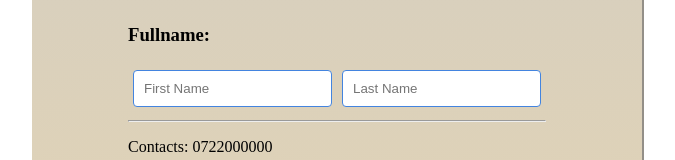
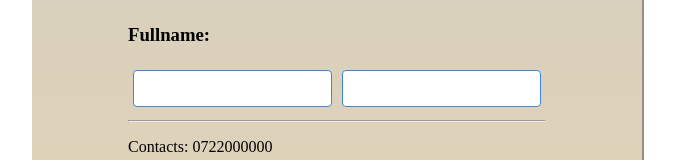
Before and after one commit to EvansMutwiri/vuejs-roadmap, a Vue app: page / in a window 1280 px wide. Shown: the part 302-462 px from the top of the page, without its empty margins (303-978 px from the left). Built offline with nearby package versions, Linux system fonts and the light colour scheme.

Commit message:
use v-model two way binding to bind form input

```diff
--- a/src/components/Options.vue
+++ b/src/components/Options.vue
@@ -7,8 +7,8 @@
         <h3>Fullname: {{ fullName }}</h3>
 
         <div class="form">
-            <input type="text" placeholder="First Name" @input="changeFirstName">
-            <input type="text" placeholder="Last Name" @input="changeLastName">
+            <input type="text" placeholder="First Name" v-model="first">
+            <input type="text" placeholder="Last Name" v-model="last">
         </div>
         <hr>
         <div>
@@ -41,13 +41,13 @@
         }
 
         // 2 way binding
-        let changeFirstName = (event) => {
-            first.value = event.target.value;
-        }
+        // let changeFirstName = (event) => {
+        //     first.value = event.target.value;
+        // }
 
-        let changeLastName = (event) => {
-            last.value = event.target.value;
-        }
+        // let changeLastName = (event) => {
+        //     last.value = event.target.value;
+        // }
 
         const fullName = computed(() => {
             return first.value + ' ' + last.value;
@@ -58,8 +58,8 @@
             lastName: last,
             details: details,
             changeDetails,
-            changeFirstName,
-            changeLastName,
+            first,
+            last,
             fullName
         }
     }
```
